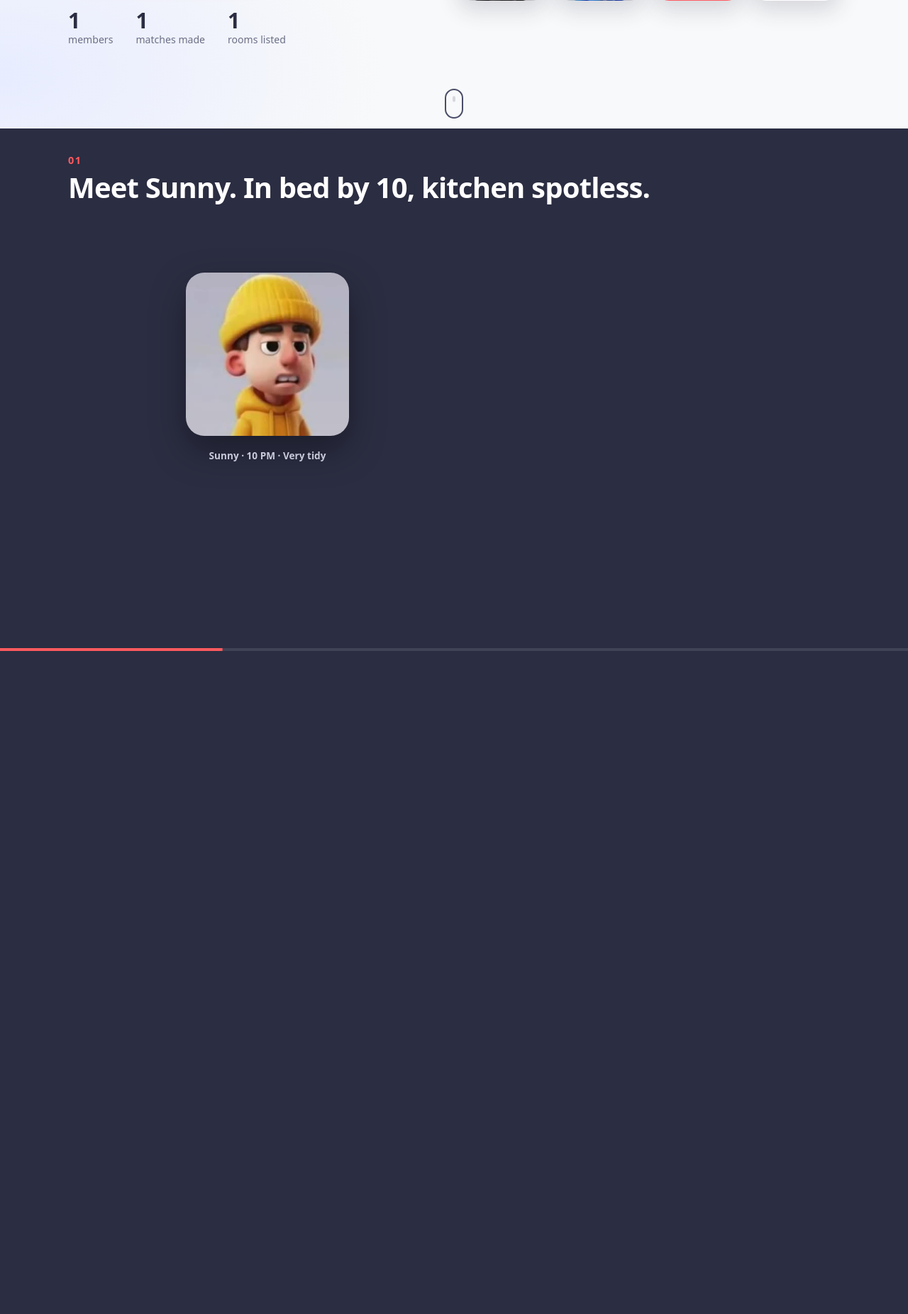
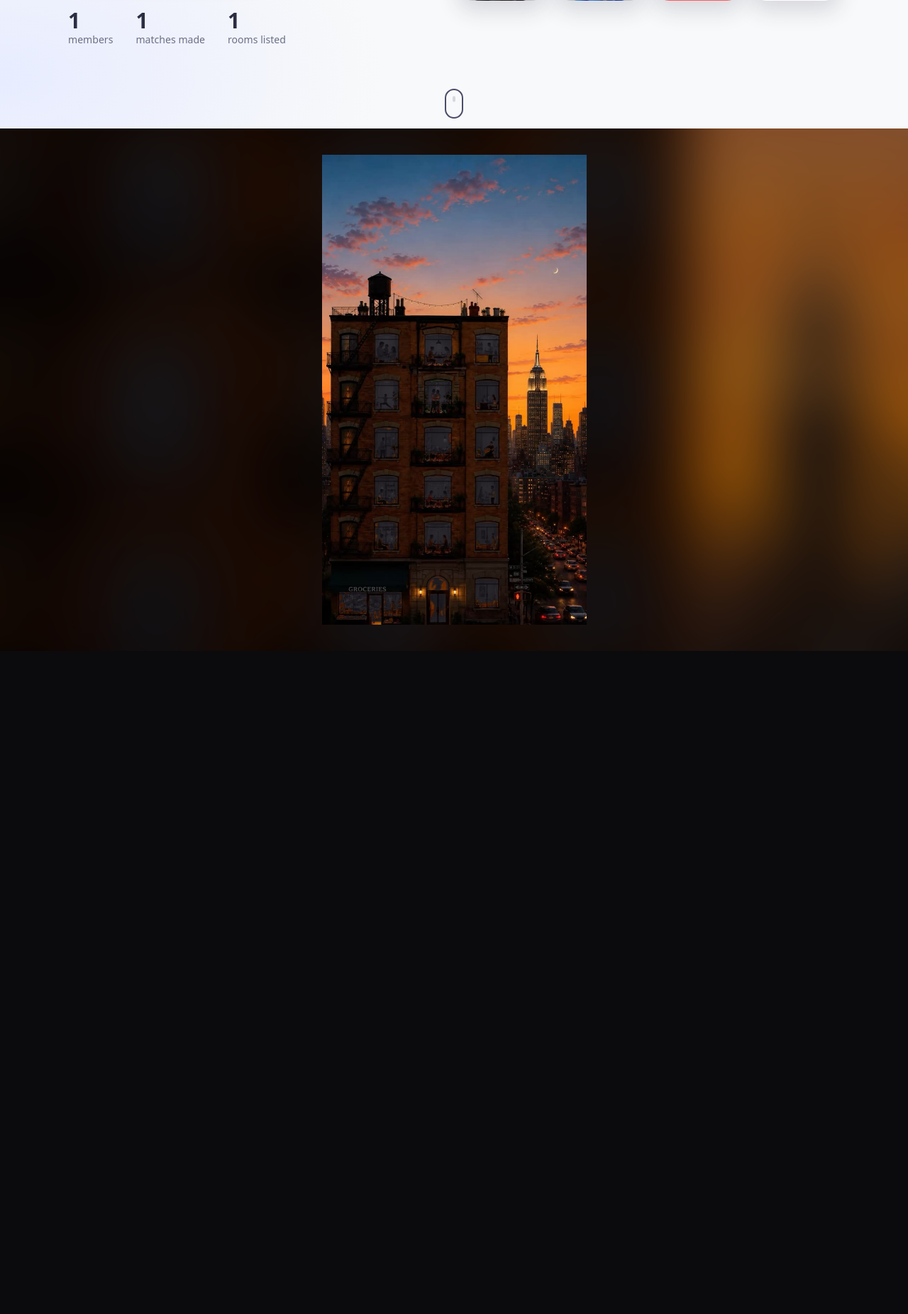
Before and after one commit to i25aaryat-collab/TEST-1, a PHP site: page /roommate-match/ in a window 1280 px wide. Shown: the part 620-2471 px from the top of the page at 71% size. Run offline with PHP 8.4, Linux system fonts and the light colour scheme; tables that the repository leaves empty hold one stand-in row (values such as "Sample post"); some libraries are stand-ins or nearby versions; grey boxes are pictures that could not be loaded.

Commit message:
Homepage: 'Find your people' scroll story replaces the old story; copyright footer
- Quiet building lights up window by window, camera moves into one room
- Separate building + window map for light and dark themes (follows the pull-cord)
- Inside the room: slideshow of six photos with dots
- Plain JS, no new dependencies; old story JS/CSS removed
- Footer: replaced project credits with a copyright line

Co-Authored-By: Claude Opus 5.5 <noreply@anthropic.com>
Claude-Session: https://claude.ai/code/session_017xsq8ma4BeoLc7ixWC6ohW

```diff
--- a/css/style.css
+++ b/css/style.css
@@ -436,40 +436,35 @@ table.data tbody tr:hover { background: var(--bg); }
 @keyframes cue { 0% { opacity: 0; transform: translateY(0); } 40% { opacity: 1; } 100% { opacity: 0; transform: translateY(14px); } }
 
 /* The story: the section is 4 screens tall; its stage stays pinned while you scroll */
-.story { height: 400vh; position: relative; background: var(--navy); color: #fff; }
-.story-stage { position: sticky; top: 64px; height: calc(100vh - 64px); overflow: hidden; display: grid; grid-template-rows: auto 1fr; }
-.story-text { position: relative; min-height: 130px; padding-top: 36px; }
-.beat { position: absolute; left: 16px; right: 16px; margin: 0; font-size: clamp(1.4rem, 3.6vw, 2.5rem); font-weight: 800; line-height: 1.2; letter-spacing: -0.02em;
-        opacity: 0; transform: translateY(30px); transition: opacity .5s, transform .6s var(--ease-out); }
-.beat-no { display: block; font-size: .9rem; color: var(--coral); letter-spacing: .1em; margin-bottom: 6px; }
-.story-stage[data-beat="0"] .beat[data-show="0"], .story-stage[data-beat="1"] .beat[data-show="1"],
-.story-stage[data-beat="2"] .beat[data-show="2"], .story-stage[data-beat="3"] .beat[data-show="3"] { opacity: 1; transform: none; }
-.story-scene { position: relative; max-width: 900px; width: 100%; margin: 0 auto; }
-.actor { position: absolute; top: 12%; width: min(30vw, 230px); transition: transform .8s var(--bounce), opacity .5s; }
-.actor video { width: 100%; aspect-ratio: 1; border-radius: 26px; object-fit: cover; box-shadow: 0 20px 50px rgba(0, 0, 0, .35); background: #DADCE6; }
-.actor-tag { display: block; margin-top: 10px; text-align: center; font-weight: 700; font-size: .85rem; color: #C8CAD9; }
-.actor-a { left: 8%; }
-.actor-b, .actor-c { right: 8%; opacity: 0; transform: translateX(60px) rotate(6deg); }
-.clash, .story-score { position: absolute; left: 50%; top: 26%; transform: translate(-50%, 0) scale(0); transition: transform .6s var(--bounce); }
-.clash { font-size: 4rem; }
-.story-score .score-ring { width: 110px; height: 110px; }
-.story-score .score-ring span { color: #fff; font-size: 1.6rem; }
-.story-score .track { stroke: rgba(255, 255, 255, .15); }
-.story-checks { position: absolute; left: 0; right: 0; top: 66%; display: flex; flex-wrap: wrap; justify-content: center; gap: 8px; padding: 0 16px; }
-.story-checks span { padding: 6px 12px; border-radius: 99px; background: rgba(43, 182, 115, .18); color: #7FE3B0; font-weight: 700; font-size: .85rem;
-                     opacity: 0; transform: translateY(12px); transition: opacity .4s, transform .5s var(--bounce); transition-delay: calc(var(--k) * 70ms); }
-/* beat 1: the night owl arrives; beat 2: they clash; beat 3: a better match + the 7 checks */
-.story-stage[data-beat="1"] .actor-b, .story-stage[data-beat="2"] .actor-b { opacity: 1; transform: none; }
-.story-stage[data-beat="2"] .clash { transform: translate(-50%, 0) scale(1); animation: shake .4s infinite; }
-.story-stage[data-beat="2"] .actor-a { transform: rotate(-6deg) translateX(-14px); }
-.story-stage[data-beat="2"] .actor-b { transform: rotate(6deg) translateX(14px); }
-.story-stage[data-beat="3"] .actor-c { opacity: 1; transform: none; }
-.story-stage[data-beat="3"] .story-score { transform: translate(-50%, 0) scale(1); }
-.story-stage[data-beat="3"] .story-checks span { opacity: 1; transform: none; }
-.story-stage .story-score .bar { animation: none; stroke-dashoffset: 100; transition: stroke-dashoffset 1.2s var(--ease-out) .3s; }
-.story-stage[data-beat="3"] .story-score .bar { stroke-dashoffset: calc(100 - var(--p)); }
-.story-progress { position: absolute; left: 0; right: 0; bottom: 0; height: 4px; background: rgba(255, 255, 255, .1); }
-.story-progress i { display: block; height: 100%; background: var(--coral); transform-origin: left; transform: scaleX(0); }
+/* "Find your people": pinned scroll story (js/home-story.js) */
+.fyp { height: 320vh; position: relative; background: #0b0a0c; }
+.fyp-view { position: sticky; top: 64px; height: calc(100vh - 64px); height: calc(100svh - 64px); overflow: hidden; }
+.fyp-backdrop { position: absolute; inset: -8%; background: center / cover no-repeat; filter: blur(38px) brightness(.55) saturate(1.1); transform: scale(1.1); }
+.fyp-stage { position: absolute; left: 0; top: 0; transform-origin: 0 0; will-change: transform; }
+.fyp-stage img { display: block; width: 100%; height: 100%; user-select: none; }
+.fyp-win { position: absolute; opacity: 0; background-repeat: no-repeat; will-change: opacity; }
+.fyp-veil { position: absolute; inset: 0; pointer-events: none; opacity: 0;
+    background: radial-gradient(circle at var(--vx, 50%) var(--vy, 50%), transparent 0, transparent var(--vr, 10%), rgba(10, 8, 12, .7) calc(var(--vr, 10%) * 2.6)); }
+.fyp-room { position: absolute; inset: 0; visibility: hidden; clip-path: inset(50%); }
+.fyp-shot { position: absolute; inset: 0; transform-origin: 50% 50%; will-change: transform, opacity; }
+.fyp-shot img { position: absolute; inset: 0; width: 100%; height: 100%; object-fit: cover; object-position: 50% 55%; opacity: 0; transition: opacity 1.4s ease; }
+.fyp-shot img.on { opacity: 1; }
+.fyp-inside .fyp-shot img.on { animation: fyp-drift 7s ease-out both; }
+@keyframes fyp-drift { from { transform: scale(1.07); } to { transform: scale(1); } }
+.fyp-dots { position: absolute; right: max(6vw, 20px); bottom: clamp(40px, 9vh, 104px); display: flex; gap: 4px; opacity: 0; transition: opacity .6s; }
+.fyp-inside .fyp-dots { opacity: 1; }
+.fyp-dots button { width: 28px; height: 28px; padding: 0; border: 0; background: none; cursor: pointer; display: grid; place-items: center; }
+.fyp-dots button::after { content: ""; width: 8px; height: 8px; border-radius: 50%; background: rgba(251, 246, 238, .45); transition: width .3s, background .3s; }
+.fyp-dots button[aria-current="true"]::after { width: 22px; border-radius: 4px; background: #fbf6ee; }
+.fyp-dots button:focus-visible { outline: 2px solid #fbf6ee; border-radius: 6px; }
+@media (max-width: 600px) { .fyp-dots { left: max(6vw, 20px); right: auto; bottom: 14px; } .fyp-copy { bottom: 54px; } }
+.fyp-scrim { position: absolute; inset: 0; background: linear-gradient(to top, rgba(10, 8, 10, .8) 0, rgba(10, 8, 10, .25) 40%, transparent 62%); }
+.fyp-copy { position: absolute; left: max(6vw, 20px); right: max(6vw, 20px); bottom: clamp(32px, 9vh, 96px); max-width: 640px; color: #fbf6ee; }
+.fyp-copy > * { opacity: 0; }
+.fyp-copy h2 { font-size: clamp(2rem, 5.2vw, 3.6rem); line-height: 1.05; margin: 0 0 14px; color: #fbf6ee; text-wrap: balance; }
+.fyp-copy h2 em { font-style: italic; font-weight: 500; }
+.fyp-copy p { margin: 0 0 24px; font-size: 1.05rem; opacity: .9; max-width: 34em; }
+.fyp:not(.fyp-inside) .fyp-copy a { pointer-events: none; }
 @keyframes shake { 0%, 100% { margin-left: 0; } 25% { margin-left: -4px; } 75% { margin-left: 4px; } }
 
 /* Features: copy + a small live demo, alternating sides */
@@ -576,7 +571,7 @@ table.data tbody tr:hover { background: var(--bg); }
 @media (prefers-reduced-motion: reduce) {
     *, *::before, *::after { animation: none !important; transition: none !important; }
     .js-anim .reveal .feature-copy, .js-anim .reveal .feature-demo, .js-anim .section.reveal, .js-anim .reveal .demo-row,
-    .js-anim .reveal .demo-room, .js-anim .reveal .demo-chat > *, .beat, .story-checks span { opacity: 1 !important; transform: none !important; }
+    .js-anim .reveal .demo-room, .js-anim .reveal .demo-chat > * { opacity: 1 !important; transform: none !important; }
 }
 
 /* ---------- 15. Added components (badges, toasts, pickers, chat extras, listings, moderation) ---------- */
--- a/includes/footer.php
+++ b/includes/footer.php
@@ -11,8 +11,7 @@
 
 <footer class="site-footer">
     <div class="container footer-inner">
-        <p><strong>RoomieMatch</strong> · Find a flatmate you actually get along with.</p>
-        <p class="muted">Built with PHP, MySQL and vanilla JavaScript · Character clips generated with Kling AI · Web Development project, IPM, IIM Indore</p>
+        <p class="muted">© <?= date('Y') ?> RoomieMatch. All rights reserved.</p>
     </div>
 </footer>
 
--- a/index.php
+++ b/index.php
@@ -4,7 +4,7 @@
  * --------------------------------------------------------------------------
  * Landing page, told as a story while you scroll:
  *   1. Hero: a crowd of characters that turn to face your cursor
- *   2. Story: a bad flatmate match, told in four beats as you scroll
+ *   2. Story: a quiet building lights up window by window, then we step inside (js/home-story.js)
  *   3. Five features, each revealed with its own small animation
  *   4. Call to action
  * The animation code is in js/landing.js; all of it switches off for
@@ -74,31 +74,29 @@ function clip(string $id, string $class = ''): string
             <div class="crowd-tile crowd-score" style="--i: 11"><?= score_ring(94) ?><small>Sunny + Meher</small></div>
         </div>
     </div>
-    <a class="scroll-cue" href="#story" aria-label="Scroll to the story"><span></span></a>
+    <a class="scroll-cue" href="#find-your-people" aria-label="Scroll to the story"><span></span></a>
 </section>
 
-<!-- ========== 2. The story (pinned while you scroll) ========== -->
-<section class="story" id="story" aria-label="Why RoomieMatch">
-    <div class="story-stage" data-beat="0">
-        <div class="story-text container">
-            <p class="beat" data-show="0"><span class="beat-no">01</span>Meet Sunny. In bed by 10, kitchen spotless.</p>
-            <p class="beat" data-show="1"><span class="beat-no">02</span>Sunny's last flatmate: guitar at 3 AM, dishes left for a week.</p>
-            <p class="beat" data-show="2"><span class="beat-no">03</span>Nobody was wrong. They just never compared notes.</p>
-            <p class="beat" data-show="3"><span class="beat-no">04</span>RoomieMatch compares seven things before you ever meet.</p>
+<!-- ========== 2. Find your people (pinned while you scroll; js/home-story.js) ========== -->
+<section class="fyp" id="find-your-people" aria-label="Find your people" data-base="<?= e(url('media/story/')) ?>">
+    <div class="fyp-view">
+        <div class="fyp-backdrop" aria-hidden="true"></div>
+        <div class="fyp-stage"></div>
+        <div class="fyp-veil" aria-hidden="true"></div>
+        <div class="fyp-room">
+            <div class="fyp-shot">
+                <?php foreach (['room.jpg' => 'Flatmates hanging out in their living room', 'room2.jpg' => 'Friends sharing popcorn on the sofa', 'room3.jpg' => 'A sleepover under paper bunting', 'room4.jpg' => 'Friends talking around a coffee table', 'room5.jpg' => 'Flatmates laughing on the living-room floor', 'room6.jpg' => 'Late-night chai and giggles on the bed'] as $i => $alt): ?>
+                    <img class="fyp-slide<?= $i === 'room.jpg' ? ' on' : '' ?>" src="<?= e(url('media/story/' . $i)) ?>" alt="<?= e($alt) ?>" loading="lazy" decoding="async">
+                <?php endforeach; ?>
+                <div class="fyp-scrim"></div>
+            </div>
+            <div class="fyp-copy">
+                <h2>Don’t just find a room. <em>Find your people.</em></h2>
+                <p>Find people who share your vibe, your interests and your idea of home.</p>
+                <a class="btn btn-primary btn-lg" href="<?= e($ctaUrl) ?>"><?= e($ctaText) ?></a>
+            </div>
+            <div class="fyp-dots" role="group" aria-label="Choose a photo"></div>
         </div>
-        <div class="story-scene" aria-hidden="true">
-            <div class="actor actor-a"><?= clip('v03') ?><span class="actor-tag">Sunny · 10 PM · Very tidy</span></div>
-            <div class="actor actor-b"><?= clip('v02') ?><span class="actor-tag">Night owl · 3 AM · Untidy</span></div>
-            <div class="actor actor-c"><?= clip('v05') ?><span class="actor-tag">Meher · 10 PM · Tidy</span></div>
-            <div class="clash">⚡</div>
-            <div class="story-score"><?= score_ring(94) ?></div>
-            <div class="story-checks">
-                <?php foreach (['Budget', 'Bedtime', 'Tidiness', 'Smoking', 'Drinking', 'Pets', 'Languages'] as $k => $f): ?>
-                    <span style="--k: <?= $k ?>">✓ <?= $f ?></span>
-                <?php endforeach; ?>
-            </div>
-        </div>
-        <div class="story-progress" aria-hidden="true"><i></i></div>
     </div>
 </section>
 
@@ -199,7 +197,7 @@ function clip(string $id, string $class = ''): string
 </section>
 
 <?php
-$extraScripts = '<script src="' . e(url('js/characters.js')) . '"></script><script src="' . e(url('js/landing.js')) . '?v=2"></script>'
+$extraScripts = '<script src="' . e(url('js/characters.js')) . '"></script><script src="' . e(url('js/landing.js')) . '?v=3"></script><script src="' . e(url('js/home-story.js')) . '?v=1"></script>'
   . '<script>document.querySelectorAll(".look-face").forEach(function(el){el.innerHTML=rmCharacterSVG(RM_CHARACTERS[+el.dataset.char],{x:0,y:0},true)});'
   . 'addEventListener("pointermove",function(e){document.querySelectorAll(".look-face svg").forEach(function(s){var r=s.getBoundingClientRect();rmLook(s,(e.clientX-r.left-r.width/2)/innerWidth*3,(e.clientY-r.top-r.height/2)/innerHeight*3)})});</script>';
 require __DIR__ . '/includes/footer.php';
```
Also changed, not shown: js/home-story.js (added, +155 -0 lines), js/landing.js (+2 -22 lines), media/story/dark-unlit.jpg (added), media/story/dark.jpg (added), media/story/light-unlit.jpg (added), media/story/light.jpg (added), media/story/room.jpg (added), media/story/room2.jpg (added), media/story/room3.jpg (added), media/story/room4.jpg (added), media/story/room5.jpg (added), media/story/room6.jpg (added).
